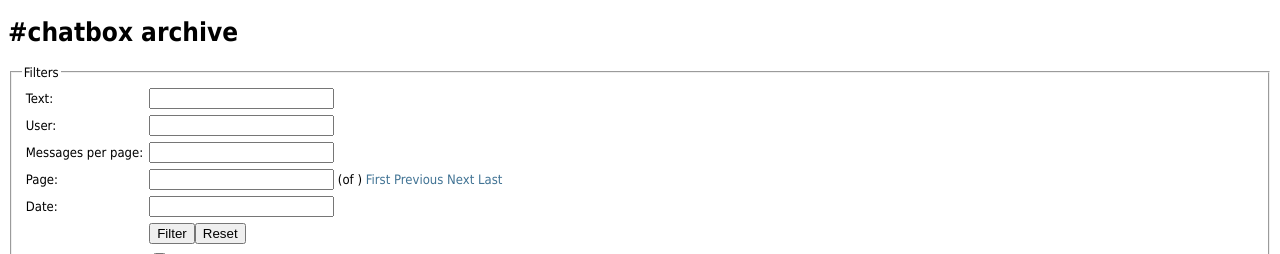
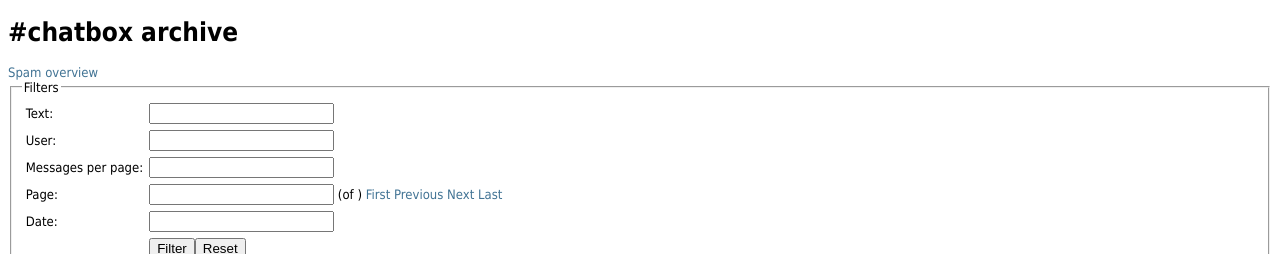
Before and after one commit to paulchen/irclog, a PHP site: page /templates/pages/archive.php in a window 1280 px wide. Shown: the top 254 px of the page. Run offline with PHP 8.4, Linux system fonts and the light colour scheme; the template is opened without the code that fills it, so the values that code supplies are empty.

Commit message:
premature statistics page

```diff
--- a/templates/pages/archive.php
+++ b/templates/pages/archive.php
@@ -188,6 +188,7 @@ function tab_disabled() {
 <body>
 	<h1><a href="index.php">#chatbox archive</a></h1>
 	<div>
+		<a href="details.php" style="white-space: nowrap;">Spam overview</a>
 		<fieldset><legend>Filters</legend>
 		<form method="get" action="<?php echo htmlentities($_SERVER['REQUEST_URI'], ENT_QUOTES, 'UTF-8'); ?>">
 		<table>
```
